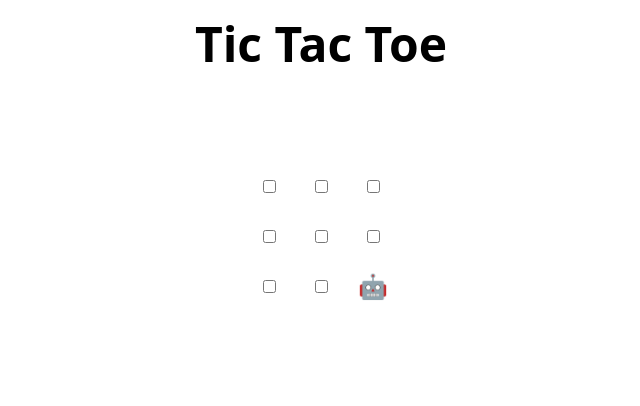
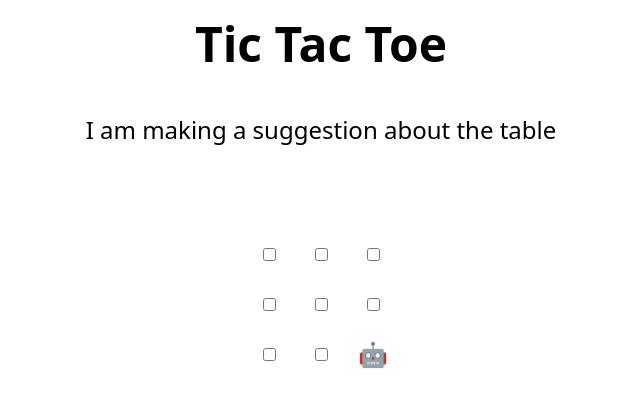
Before and after one commit to BenPeterson777/skills-review-pull-requests, a plain HTML site: page index.html in a window 1280 px wide. Shown: the whole page, without its empty margins (319-959 px from the left). Drawn offline with Linux system fonts and the light colour scheme.

Commit message:
Update index.html

```diff
--- a/index.html
+++ b/index.html
@@ -45,7 +45,7 @@
     <td><input type="checkbox" /></td>
     <td><input type="checkbox" /></td>
   </tr>
-</table>
+I am making a suggestion about the table
 
 <h2 hidden>Game over, refresh to play again 🧑‍💻 🤖!</h2>
 
```
